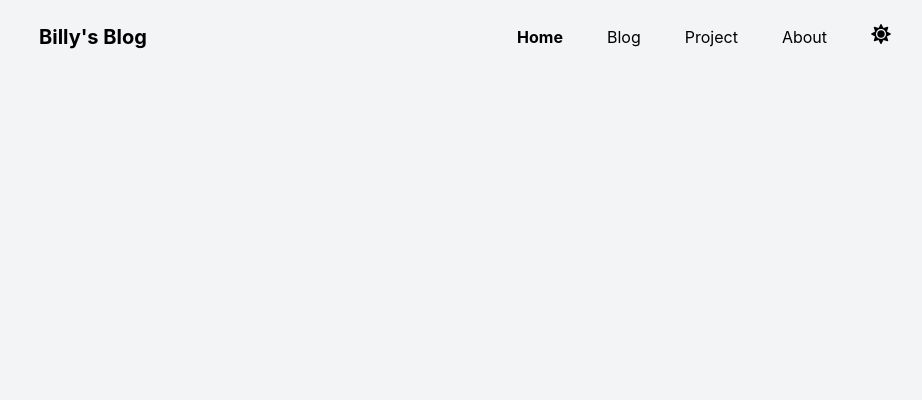
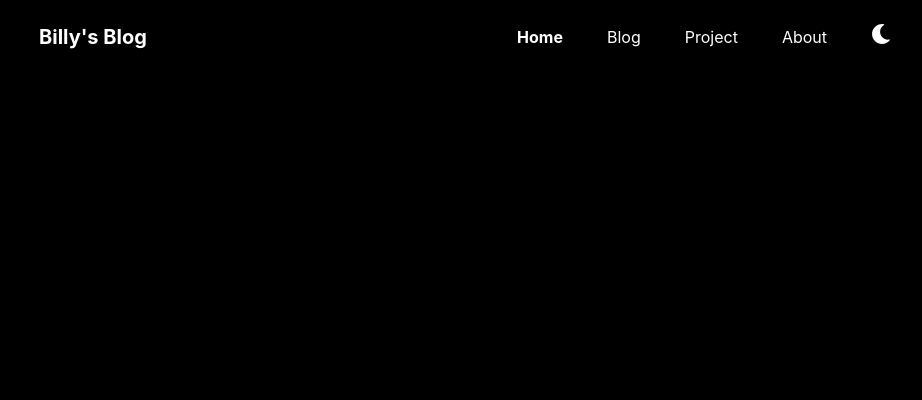
Before and after one commit to billymosis/my-blog, a Gatsby site: page / in a window 1280 px wide. Shown: the top 400 px of the page, without its empty margins (169-1091 px from the left). Built offline with nearby package versions, Linux system fonts and the light colour scheme; Gatsby itself is replaced by a stand-in of ours.

Commit message:
Fix dark mode

```diff
--- a/src/components/layout.js
+++ b/src/components/layout.js
@@ -1,16 +1,19 @@
 import React from "react"
 import { Nav } from "../components/nav"
 import Footer from "../components/footer"
+import { ThemeProvider } from "./themeContext"
 
 const Layout = ({ children }) => {
   return (
-    <body className="bg-gray-100 font-sans leading-normal tracking-normal dark:text-white dark:bg-black transition duration-500 ease-in-out">
-      <Nav />
+    <ThemeProvider>
+      <body className="bg-gray-100 font-sans leading-normal tracking-normal dark:text-white dark:bg-black transition duration-500 ease-in-out">
+        <Nav />
 
-      <Main>{children}</Main>
+        <Main>{children}</Main>
 
-      <Footer />
-    </body>
+        <Footer />
+      </body>
+    </ThemeProvider>
   )
 }
 
--- a/src/components/nav.js
+++ b/src/components/nav.js
@@ -1,12 +1,16 @@
 import React, { useState, useEffect } from "react"
 import { Link } from "gatsby"
 import { FaMoon as Night, FaSun as Light } from "react-icons/fa"
+import { ThemeContext } from "./themeContext"
 
 function Nav() {
   const [isActive, setActive] = useState(false)
-  const [isDark, setIsDark] = useState(
-    localStorage.getItem("theme") === "dark" ? true : false
-  )
+
+  const toggleClass = () => {
+    setActive(!isActive)
+  }
+
+  const [isDark, setIsDark] = useState(ThemeContext)
 
   const toggleThemeChange = () => {
     if (isDark === false) {
@@ -18,10 +22,6 @@ function Nav() {
       document.getElementsByTagName("HTML")[0].classList.remove("dark")
       setIsDark(false)
     }
-  }
-
-  const toggleClass = () => {
-    setActive(!isActive)
   }
 
   const [offset, setOffset] = useState(0)
--- /dev/null
+++ b/src/components/themeContext.js
@@ -0,0 +1,45 @@
+import React, { useState, useEffect, createContext } from "react"
+
+export const ThemeContext = createContext()
+
+const getInitialTheme = () => {
+  if (typeof window !== "undefined" && window.localStorage) {
+    const storedPrefs = window.localStorage.getItem("theme")
+    if (typeof storedPrefs === "string") {
+      return storedPrefs
+    }
+
+    const userMedia = window.matchMedia("(prefers-color-scheme: dark)")
+    if (userMedia.matches) {
+      return "dark"
+    }
+  }
+  return "dark"
+}
+
+export const ThemeProvider = ({ initialTheme, children }) => {
+  const [theme, setTheme] = useState(getInitialTheme)
+
+  const rawSetTheme = theme => {
+    const root = window.document.documentElement
+
+    root.classList.remove("dark")
+    root.classList.add(theme)
+
+    localStorage.setItem("theme", theme)
+  }
+
+  if (initialTheme) {
+    rawSetTheme(initialTheme)
+  }
+
+  useEffect(() => {
+    rawSetTheme(theme)
+  }, [theme])
+
+  return (
+    <ThemeContext.Provider value={{ theme, setTheme }}>
+      {children}
+    </ThemeContext.Provider>
+  )
+}
```
